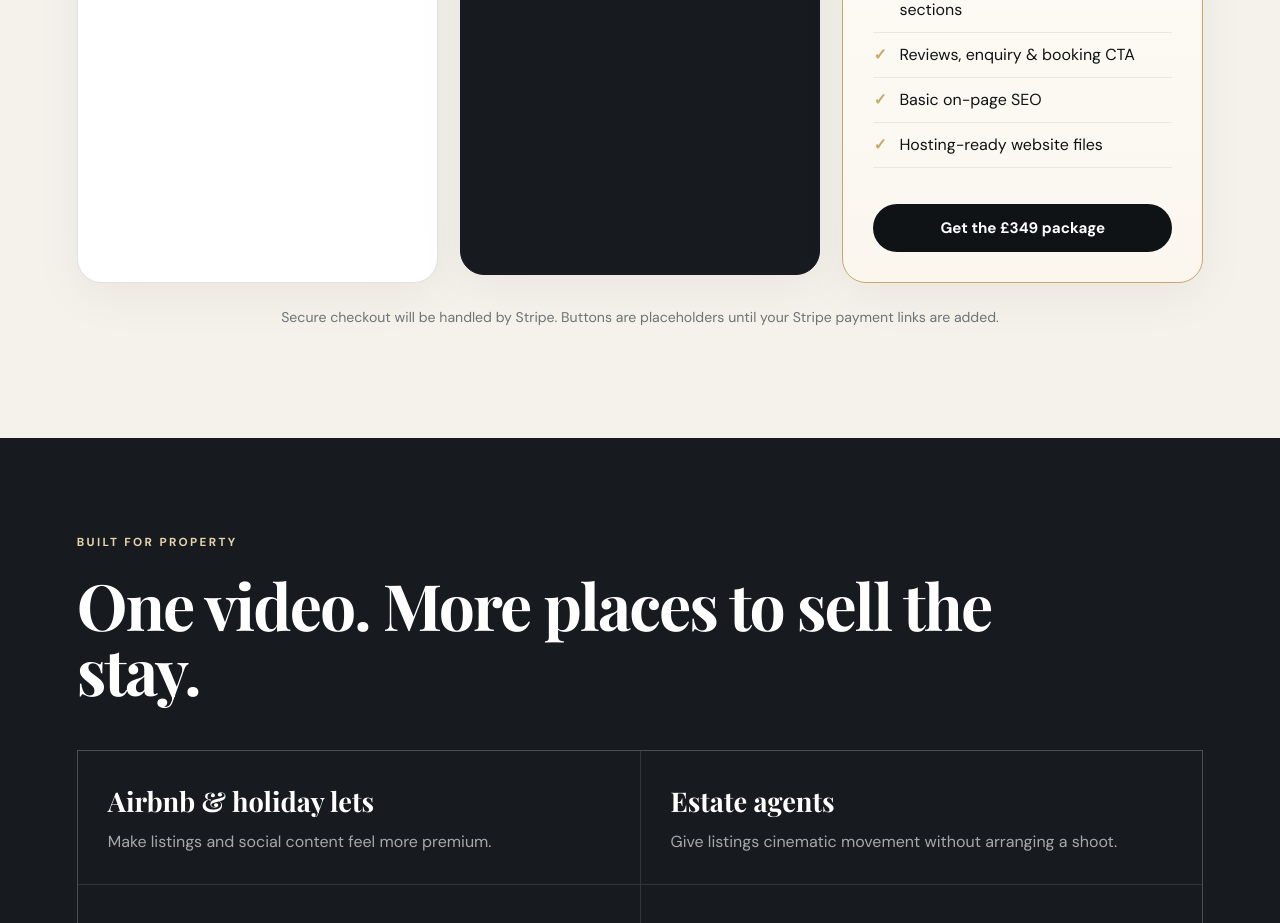
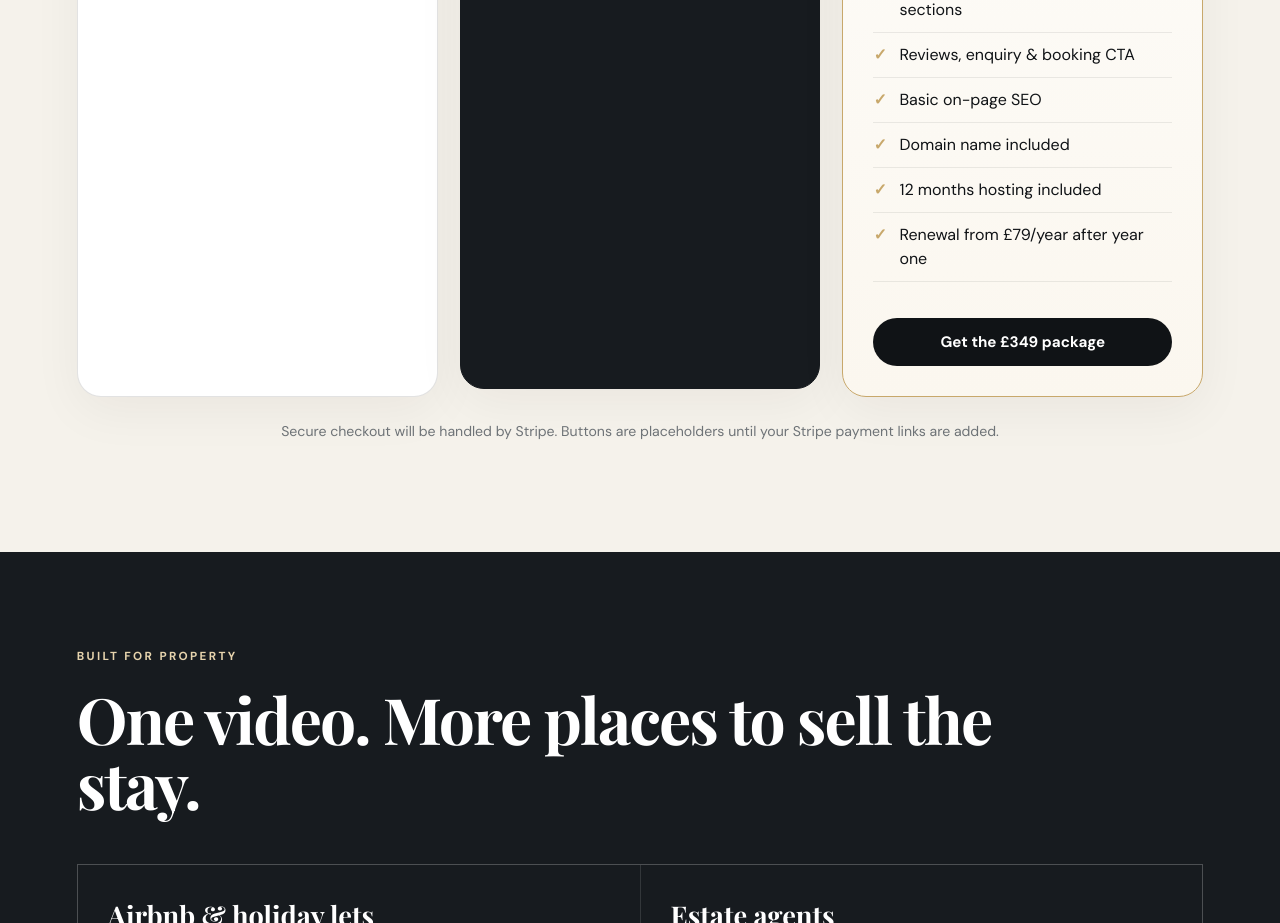
Before and after one commit to ezelife1/getmyvideo.co.uk, a plain HTML site: page index.html in a window 1280 px wide. Shown: the part 3600-4523 px from the top of the page. Drawn offline with nearby package versions, Linux system fonts and the light colour scheme.

Commit message:
Add files via upload

```diff
--- a/index.html
+++ b/index.html
@@ -153,7 +153,9 @@
             <li>Amenities, location & local-area sections</li>
             <li>Reviews, enquiry & booking CTA</li>
             <li>Basic on-page SEO</li>
-            <li>Hosting-ready website files</li>
+            <li>Domain name included</li>
+            <li>12 months hosting included</li>
+            <li>Renewal from £79/year after year one</li>
           </ul>
           <button class="button button-dark stripe-placeholder" data-package="£349 Property Website + Video" data-plan="website">Get the £349 package</button>
         </article>
```
